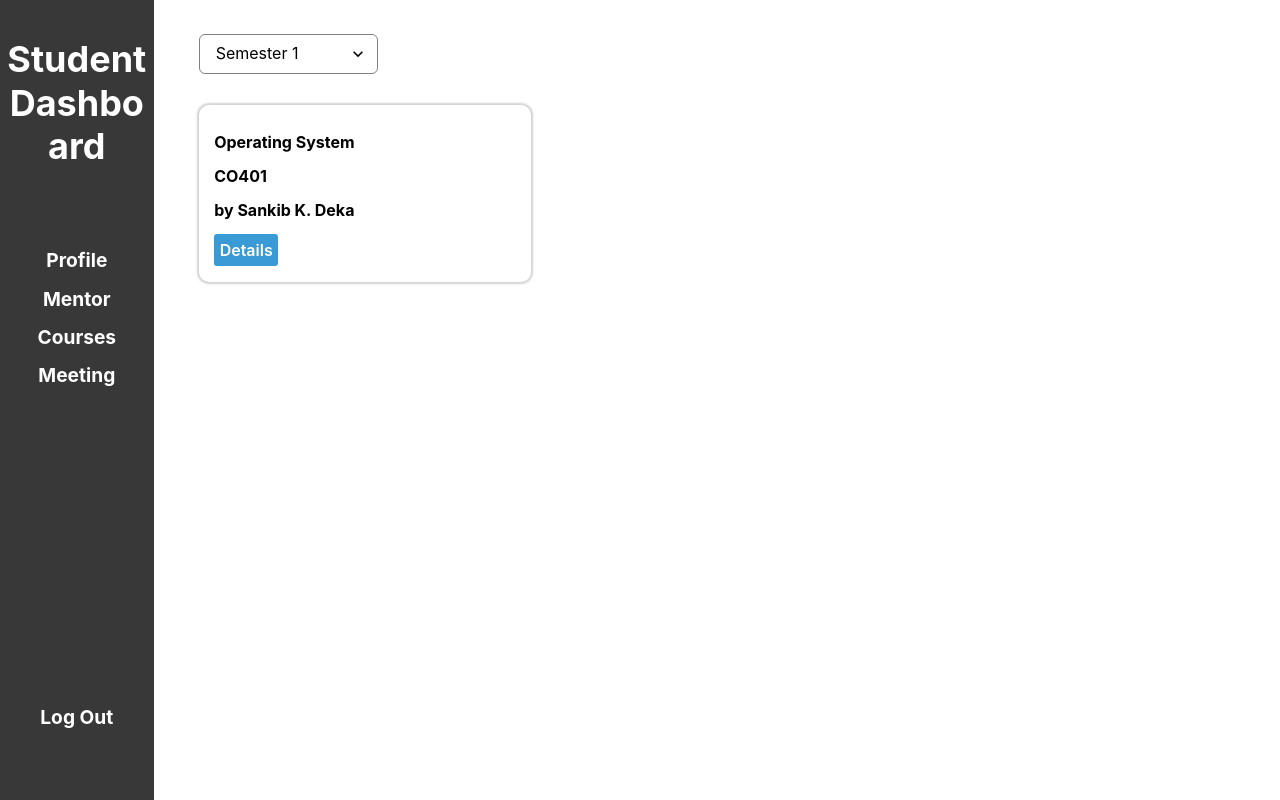
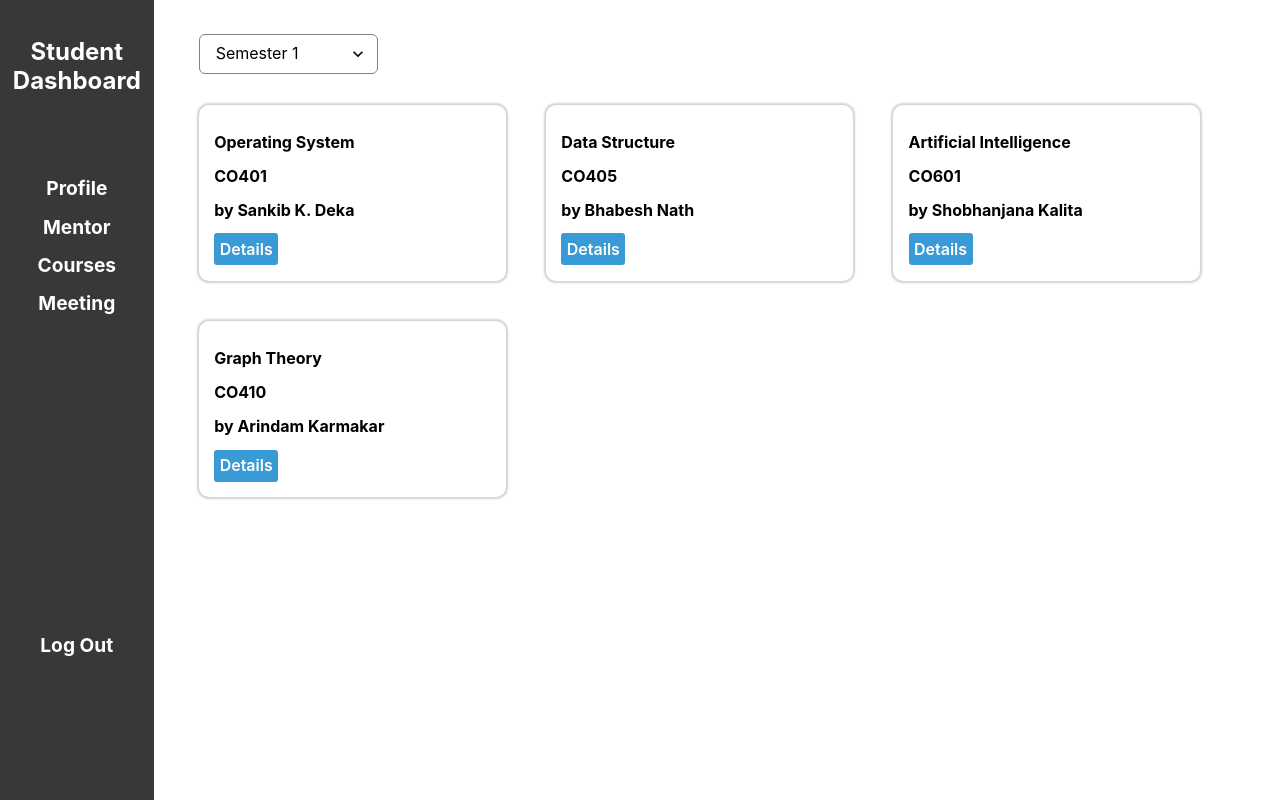
Before and after one commit to Mentorship-Management-System/frontend, a React (Create React App) app: page /student in a window 1280 px wide. Both pictures are taken after a click on the element "Courses". Built offline with nearby package versions, Linux system fonts and the light colour scheme.

Commit message:
new changes

```diff
--- a/src/components/Mentor/MentorMenteePage.js
+++ b/src/components/Mentor/MentorMenteePage.js
@@ -46,17 +46,17 @@ export default function MentorMenteePage({clickHandler}) {
                 </Box>
                 <Box className='menteebox'>
                     <Img src={img}/>
-                    <Box mr='26%'>
-                        <Text ><strong>Sanjay Das</strong></Text>
-                        <Text ><strong>CSB20079</strong></Text>
+                    <Box mr='20%'>
+                        <Text ><strong>Reehan Sarmah</strong></Text>
+                        <Text ><strong>CSB20083</strong></Text>
                     </Box>
                     <Button onClick={clickHandler}>View</Button>
                 </Box>
                 <Box className='menteebox'>
                     <Img src={img}/>
-                    <Box mr='26%'>
-                        <Text ><strong>Sanjay Das</strong></Text>
-                        <Text ><strong>CSB20079</strong></Text>
+                    <Box mr='22%'>
+                        <Text ><strong>Dheeraj Gogoi</strong></Text>
+                        <Text ><strong>CSB20028</strong></Text>
                     </Box>
                     <Button onClick={clickHandler}>View</Button>
                 </Box>
--- a/src/components/Student/StudentCourses.css
+++ b/src/components/Student/StudentCourses.css
@@ -5,7 +5,7 @@
 
 
 .coursebox{
-    width: 26vw;
+    width: 24vw;
     padding: 1.5%;
     border-radius: 10px;
     border-color: black;
@@ -148,6 +148,9 @@
     margin-top: 2%;
     width: 28vw;
     height: 8vh;
+    border-color: lightgray;
+    border-width: 1px;
+    border-radius: 2px;
 }
 
 .commentModel button{
--- a/src/components/Student/StudentCourses.js
+++ b/src/components/Student/StudentCourses.js
@@ -114,11 +114,29 @@ export default function StudentCourses() {
               <option value='option1'>Semester 6</option>
               <option value='option1'>Semester 7</option>
             </Select>
-              <HStack flexWrap='wrap' color='black' mt='3%'>
+              <HStack flexWrap='wrap' color='black' mt='3%' spacing={10}>
                   <Box className='coursebox' >
                       <Text m='0' mt='10px'>Operating System</Text>
                       <Text m='0' mt='10px'>CO401</Text>
                       <Text m='0' mt='10px'>by Sankib K. Deka</Text>
+                      <Button colorScheme='blue' onClick={handleClick}>Details</Button>
+                  </Box>
+                  <Box className='coursebox' >
+                      <Text m='0' mt='10px'>Data Structure</Text>
+                      <Text m='0' mt='10px'>CO405</Text>
+                      <Text m='0' mt='10px'>by Bhabesh Nath</Text>
+                      <Button colorScheme='blue' onClick={handleClick}>Details</Button>
+                  </Box>
+                  <Box className='coursebox' >
+                      <Text m='0' mt='10px'>Artificial Intelligence</Text>
+                      <Text m='0' mt='10px'>CO601</Text>
+                      <Text m='0' mt='10px'>by Shobhanjana Kalita</Text>
+                      <Button colorScheme='blue' onClick={handleClick}>Details</Button>
+                  </Box>
+                  <Box className='coursebox' >
+                      <Text m='0' mt='10px'>Graph Theory</Text>
+                      <Text m='0' mt='10px'>CO410</Text>
+                      <Text m='0' mt='10px'>by Arindam Karmakar</Text>
                       <Button colorScheme='blue' onClick={handleClick}>Details</Button>
                   </Box>
               </HStack>
--- a/src/components/StudentDashboard.js
+++ b/src/components/StudentDashboard.js
@@ -37,7 +37,7 @@ export default function StudentDashboard() {
     <div>
         <Flex>
         <Box  position='fixed' h='100vh' w='12vw' color='white' m='0' pt='3%' zIndex='1'>
-            <Heading textAlign='center' m='0' color='white'>Student Dashboard</Heading>
+            <Heading textAlign='center' m='0' color='white' fontSize='1.5rem'>Student Dashboard</Heading>
             <VStack h='40vh' mt='50%' fontSize='1.2em' fontWeight='bold'>
                 <Text mt='1%' onClick={toggleprofile} cursor="pointer" color='white'>Profile</Text>
                 <Text mt='1%' onClick={togglementor} cursor="pointer" color='white'>Mentor</Text>
```
